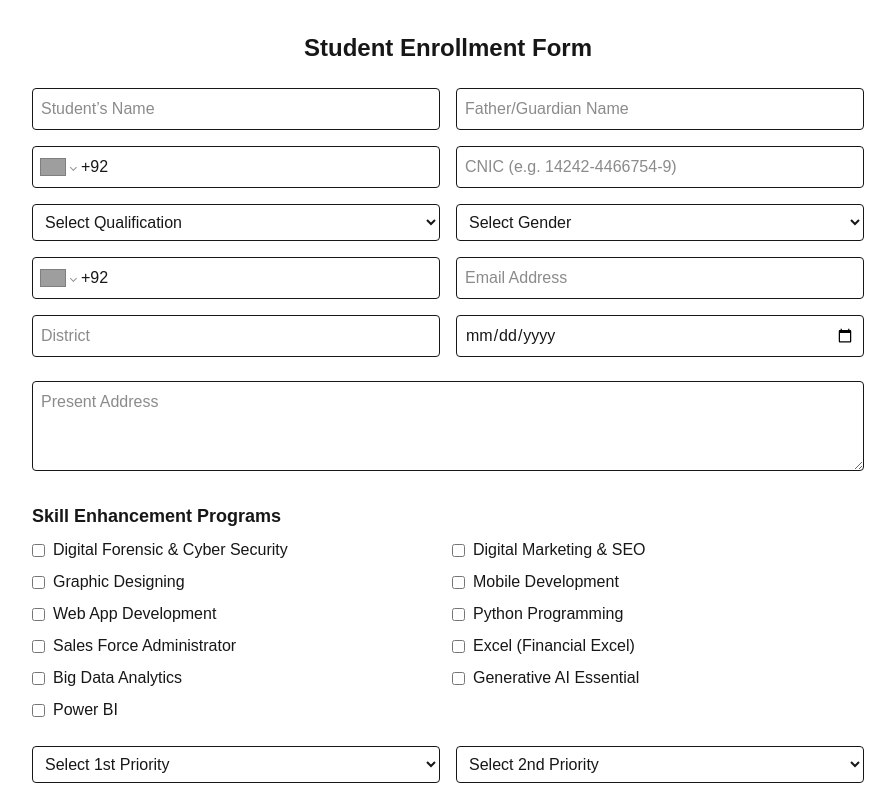
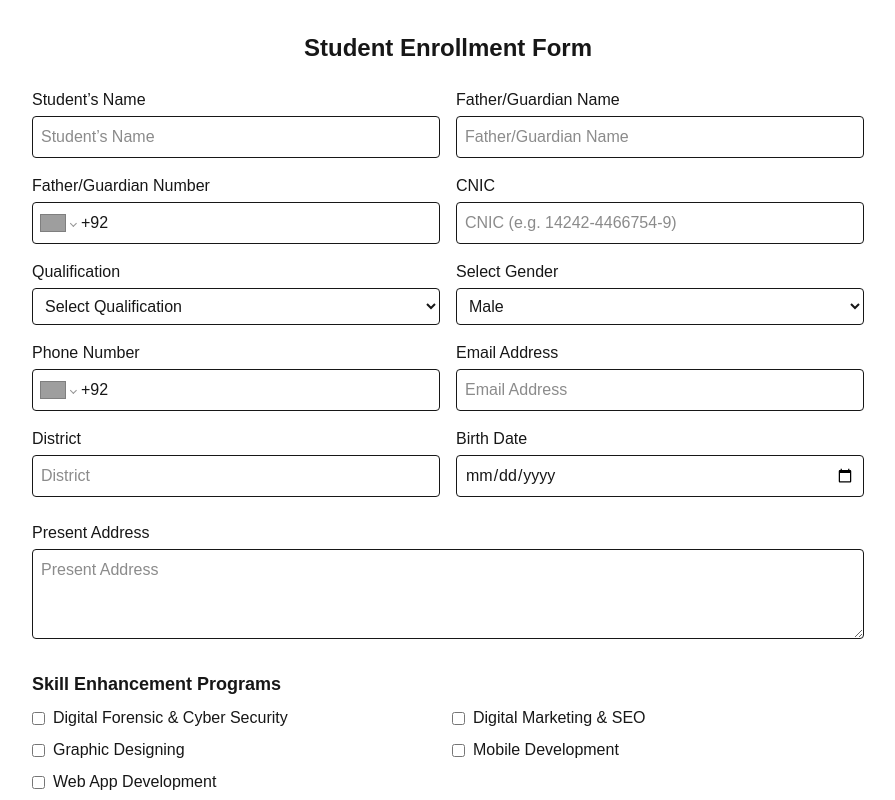
Before and after one commit to mansoorabbas123/nastp-web-form, a Next.js app: page / in a window 1280 px wide. Shown: the top 800 px of the page, without its empty margins (192-1087 px from the left). Built offline with nearby package versions, Linux system fonts and the light colour scheme; grey boxes are pictures that could not be loaded.

Commit message:
integrate database

```diff
--- /dev/null
+++ b/app/api/students/route.ts
@@ -0,0 +1,17 @@
+import { NextResponse } from "next/server";
+import { connectDB } from "@/lib/mongodb";
+import Student from "@/models/Student";
+
+export async function POST(req: Request) {
+  try {
+    await connectDB();
+    const body = await req.json();
+    console.log("Received body:", body);
+    const newStudent = await Student.create(body);
+
+    return NextResponse.json({ success: true, data: newStudent }, { status: 201 });
+  } catch (error) {
+    console.error(error);
+    return NextResponse.json({ success: false, error: "Server error" }, { status: 500 });
+  }
+}
--- a/app/page.tsx
+++ b/app/page.tsx
@@ -47,12 +47,6 @@ const coursesList = [
   "Graphic Designing",
   "Mobile Development",
   "Web App Development",
-  "Python Programming",
-  "Sales Force Administrator",
-  "Excel (Financial Excel)",
-  "Big Data Analytics",
-  "Generative AI Essential",
-  "Power BI",
 ];
 
 export default function StudentRegistrationForm() {
@@ -66,10 +60,31 @@ export default function StudentRegistrationForm() {
     resolver: zodResolver(formSchema),
   });
 
-  const onSubmit = (data: FormData) => {
-    console.log("Form Submitted:", data);
-    alert("Form submitted successfully!");
-  };
+  // const onSubmit = (data: FormData) => {
+  //   console.log("Form Submitted:", data);
+  //   alert("Form submitted successfully!");
+  // };
+
+  const onSubmit = async (data: FormData) => {
+        console.log("Form Submitted:", data);
+  try {
+    const res = await fetch("/api/students", {
+      method: "POST",
+      headers: { "Content-Type": "application/json" },
+      body: JSON.stringify(data),
+    });
+
+    if (res.ok) {
+      alert("Form submitted successfully!");
+    } else {
+      alert("Failed to submit form");
+    }
+  } catch (err) {
+    console.error(err);
+    alert("Something went wrong");
+  }
+};
+
 
   const selectedCourses = watch("courses") || [];
 
@@ -83,6 +98,7 @@ export default function StudentRegistrationForm() {
         {/* Student Info */}
         <div className="grid grid-cols-1 md:grid-cols-2 gap-4">
           <div>
+            <label className="block mb-1 font-medium">Student’s Name</label>
             <input
               type="text"
               placeholder="Student’s Name"
@@ -95,6 +111,7 @@ export default function StudentRegistrationForm() {
           </div>
 
           <div>
+            <label className="block mb-1 font-medium">Father/Guardian Name</label>
             <input
               type="text"
               placeholder="Father/Guardian Name"
@@ -107,6 +124,7 @@ export default function StudentRegistrationForm() {
           </div>
 
           <div>
+            <label className="block mb-1 font-medium">Father/Guardian Number</label>
             <Controller
               name="fatherNumber"
               control={control}
@@ -129,6 +147,7 @@ export default function StudentRegistrationForm() {
 
           <div>
        <div>
+        <label className="block mb-1 font-medium">CNIC</label>
   <input
     type="text"
     placeholder="CNIC (e.g. 14242-4466754-9)"
@@ -142,6 +161,7 @@ export default function StudentRegistrationForm() {
           </div>
 
           <div>
+            <label className="block mb-1 font-medium">Qualification</label>
             <select
               {...register("qualification")}
               className="border p-2 rounded w-full"
@@ -161,11 +181,12 @@ export default function StudentRegistrationForm() {
           </div>
 
           <div>
+            <label className="block mb-1 font">Select Gender</label>
             <select
               {...register("gender")}
               className="border p-2 rounded w-full"
             >
-              <option value="">Select Gender</option>
+              {/* <option value="">Select Gender</option> */}
               <option value="Male">Male</option>
               <option value="Female">Female</option>
             </select>
@@ -175,6 +196,7 @@ export default function StudentRegistrationForm() {
           </div>
 
           <div>
+            <label className="block mb-1 font-medium">Phone Number</label>
             <Controller
               name="phone"
               control={control}
@@ -194,6 +216,7 @@ export default function StudentRegistrationForm() {
           </div>
 
           <div>
+            <label className="block mb-1 font-medium">Email Address</label>
             <input
               type="email"
               placeholder="Email Address"
@@ -206,6 +229,7 @@ export default function StudentRegistrationForm() {
           </div>
 
           <div>
+            <label className="block mb-1 font-medium">District</label>
             <input
               type="text"
               placeholder="District"
@@ -218,6 +242,7 @@ export default function StudentRegistrationForm() {
           </div>
 
           <div>
+            <label className="block mb-1 font-medium">Birth Date</label>
             <input
               type="date"
               {...register("birthDate")}
@@ -231,6 +256,7 @@ export default function StudentRegistrationForm() {
 
         {/* Address */}
         <div>
+          <label className="block mb-1 font-medium">Present Address</label>
           <textarea
             placeholder="Present Address"
             {...register("address")}
@@ -266,6 +292,9 @@ export default function StudentRegistrationForm() {
         </div>
 
         {/* Priorities */}
+                <h2 className="text-lg font-semibold mb-2">
+            Select Your Priorities
+          </h2>
         <div className="grid grid-cols-1 md:grid-cols-2 gap-4">
           <select
             {...register("priority1")}
@@ -281,7 +310,6 @@ export default function StudentRegistrationForm() {
           {errors.priority1 && (
             <p className="text-red-500 text-sm">{errors.priority1.message}</p>
           )}
-
           <select
             {...register("priority2")}
             className="border p-2 rounded w-full"
--- /dev/null
+++ b/lib/mongodb.ts
@@ -0,0 +1,22 @@
+import mongoose from "mongoose";
+
+const MONGODB_URI = process.env.MONGODB_URI as string;
+
+if (!MONGODB_URI) {
+  throw new Error("Please add your MongoDB URI to .env.local");
+}
+
+let isConnected = false; // track connection
+
+export const connectDB = async () => {
+  if (isConnected) return;
+
+  try {
+    await mongoose.connect(MONGODB_URI);
+    isConnected = true;
+    console.log("✅ MongoDB connected");
+  } catch (err) {
+    console.error("❌ MongoDB connection error:", err);
+    throw err;
+  }
+};
--- /dev/null
+++ b/models/Student.ts
@@ -0,0 +1,41 @@
+import mongoose, { Schema, Document } from "mongoose";
+
+export interface IStudent extends Document {
+  name: string;
+  fatherName: string;
+  fatherNumber: string;
+  cnic: string;
+  qualification: string;
+  gender: string;
+  phone: string;
+  email: string;
+  address: string;
+  district: string;
+  birthDate: string;
+  courses: string[];
+  priority1: string;
+  priority2: string;
+}
+
+const StudentSchema: Schema = new Schema(
+  {
+    name: { type: String, required: true },
+    fatherName: { type: String, required: true },
+    fatherNumber: { type: String, required: true },
+    cnic: { type: String, required: true },
+    qualification: { type: String, required: true },
+    gender: { type: String, required: true },
+    phone: { type: String, required: true },
+    email: { type: String, required: true },
+    address: { type: String, required: true },
+    district: { type: String, required: true },
+    birthDate: { type: String, required: true },
+    courses: [{ type: String }],
+    priority1: { type: String, required: true },
+    priority2: { type: String, required: true },
+  },
+  { timestamps: true }
+);
+
+export default mongoose.models.Student ||
+  mongoose.model<IStudent>("Student", StudentSchema);
--- a/package.json
+++ b/package.json
@@ -9,6 +9,7 @@
   },
   "dependencies": {
     "@hookform/resolvers": "^5.2.1",
+    "mongoose": "^8.18.0",
     "next": "15.5.2",
     "react": "19.1.0",
     "react-dom": "19.1.0",
```
Also changed, not shown: 1 other file (tests, documents, lock files or other folders).
